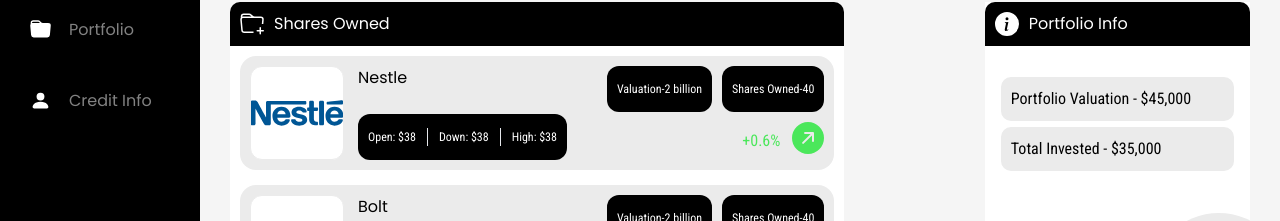
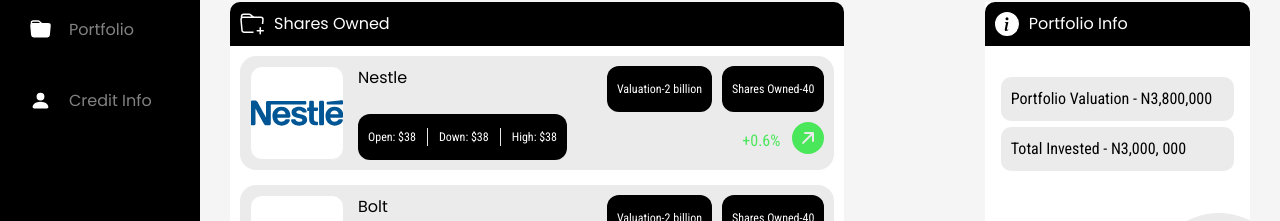
Before and after one commit to 6amson/fcmb_hackathon, a Next.js app: page /portfolio in a window 1280 px wide. Shown: the part 203-424 px from the top of the page. Built offline with nearby package versions, Linux system fonts and the light colour scheme.

Commit message:
Adjusting figures

```diff
--- a/app/components/Portfolio/PortfolioInfo.tsx
+++ b/app/components/Portfolio/PortfolioInfo.tsx
@@ -1,8 +1,14 @@
+"use client";
 import { BsInfoCircleFill } from "react-icons/bs";
+import { useSearchParams, usePathname } from "next/navigation";
 import infoWaterMark from "../../../public/Portfolio/info-watermark.svg";
 import Image from "next/image";
 
 export default function PortfolioInfo() {
+  const searchParams = useSearchParams();
+  const pathname = usePathname();
+  const isMakeBillionaire =
+    searchParams.get("name") === "make me a billionaire";
   return (
     <div className="lg:w-[28vw] bg-white relative pb-[100px]">
       <div className="bg-black text-white p-[10px] flex items-center gap-x-[10px] rounded-t-[10px]">
@@ -16,10 +22,10 @@
       </div>
       <div className="pt-[31px] px-[16px] font-robotoCon">
         <div className="bg-darkerHomeGray p-[10px] mb-[6px] rounded-[10px]">
-          Portfolio Valuation - $45,000
+          Portfolio Valuation - N{isMakeBillionaire ? "1,300,000" : "3,800,000"}
         </div>
         <div className="bg-darkerHomeGray p-[10px] rounded-[10px]">
-          Total Invested - $35,000
+          Total Invested - N{isMakeBillionaire ? "1,200,000" : "3,000, 000"}
         </div>
       </div>
       <Image
--- a/app/components/Portfolio/StockedOwned.tsx
+++ b/app/components/Portfolio/StockedOwned.tsx
@@ -141,9 +141,9 @@
                       <p>Valuation- </p> 2 billion
                     </div>
                     <div className="px-[10px] py-[14px] bg-black rounded-[12px] text-white font-robotoCon flex w-fit text-[11px] lg:text-[12px] gap-x-[11px]">
-                      <div>Open: $38</div>
-                      <div className="border-x px-[11px]">Down: $38</div>
-                      <div>High: $38</div>
+                      <div>Open: N2000</div>
+                      <div className="border-x px-[11px]">Down: N1800</div>
+                      <div>High: N2100</div>
                     </div>
                     <div className="bg-black py-[14px] px-[10px] rounded-[12px] text-[11px] lg:text-[12px] text-white h-fit flex w-fit  font-robotoCon">
                       <p>Shares Owned- </p> 40
--- a/app/components/SharesPage/ApexCandleStick.js
+++ b/app/components/SharesPage/ApexCandleStick.js
@@ -248,7 +248,7 @@
 const interpretedData = data.map((item, mainIndex) => {
   return {
     ...item,
-    y: item.y.map((ys, index) => Math.round((ys / 160) * 100) / 100),
+    y: item.y.map((ys, index) => Math.round((ys / 160) * 100) / 2),
   };
 });
 
--- a/app/components/SharesPage/CompanyInfo.tsx
+++ b/app/components/SharesPage/CompanyInfo.tsx
@@ -47,9 +47,9 @@
   const [isPopupOpen, setIsPopupOpen] = useState(false);
   const companyInfoArray = [
     { name: "Stock Owned", val: 50 },
-    { name: "Invested", val: "$1000" },
-    { name: "Shares Valuation", val: "$2000" },
-    { name: "Stock Price", val: "$40" },
+    { name: "Invested", val: "N200,000" },
+    { name: "Shares Valuation", val: "N260,000" },
+    { name: "Share Price", val: "N2000" },
     { name: "Latest Position", val: "+0.5" },
   ];
   const finalName = listingArray.filter((item) => {
@@ -57,7 +57,7 @@
       return item.name;
     }
   });
-  console.log(finalName, paramss.get("name"));
+
   return (
     <div className="relative xl:w-[28vw] bg-white p-[16px] rounded-[10px]">
       <div className="text-[32px] flex items-center  gap-x-[20px]">
```
